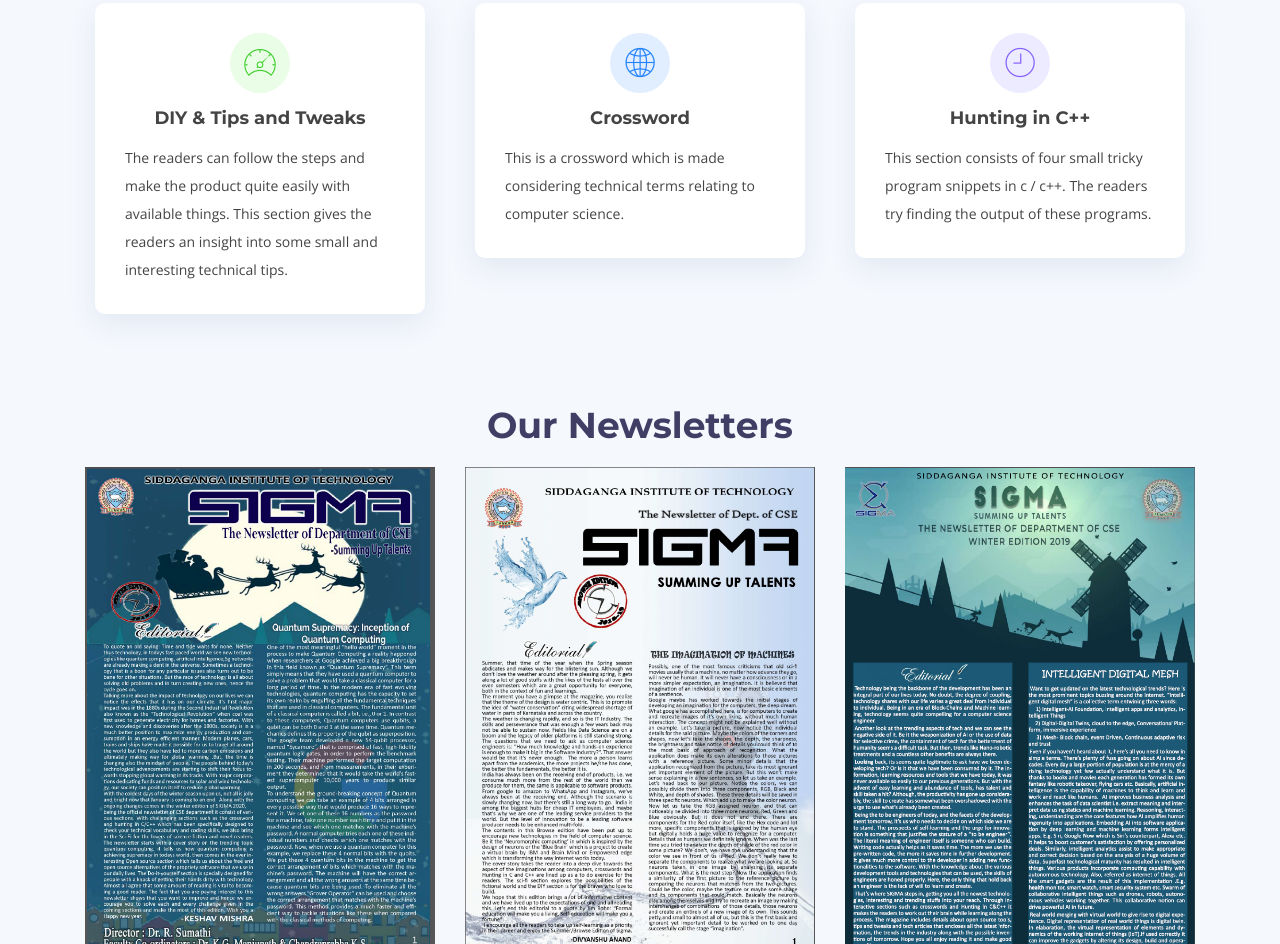
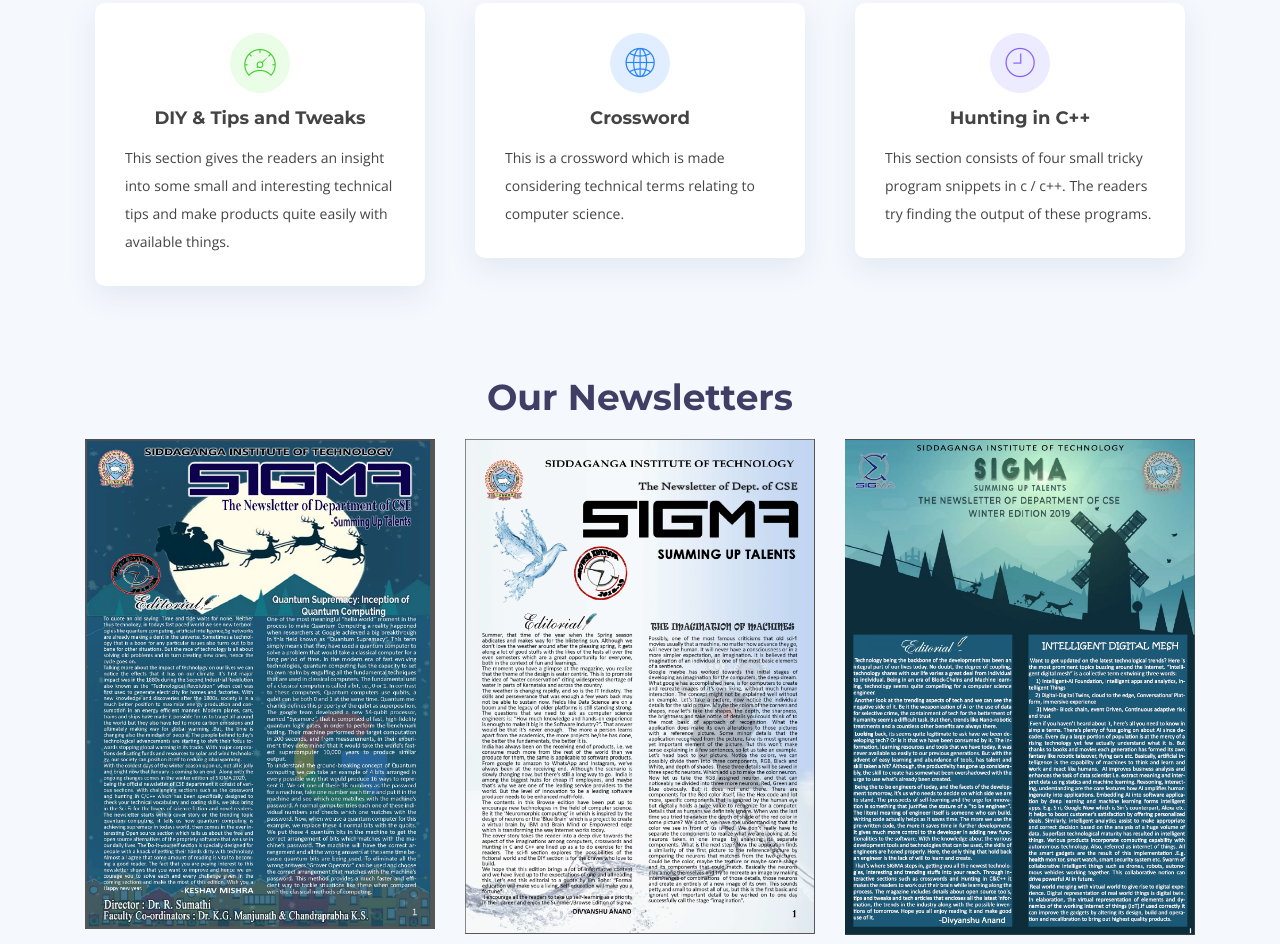
Before and after one commit to iashu2k/sigma, a plain HTML site: page index.html in a window 1280 px wide. Shown: the part 2304-3248 px from the top of the page. Drawn offline with nearby package versions, Linux system fonts and the light colour scheme; files whose address does not match are found by name.

Commit message:
sections fixed

```diff
--- a/index.html
+++ b/index.html
@@ -211,8 +211,8 @@
               <h4 class="title">DIY & Tips and Tweaks</h4>
               <p class="description">
 
-                 The readers can follow the steps and make the product quite easily with available things.
-                 This section gives the readers an insight into some small and interesting technical tips.
+                 This section gives the readers an insight into some small and interesting technical tips and
+                 make products quite easily with available things.
               </p>
             </div>
           </div>
```
